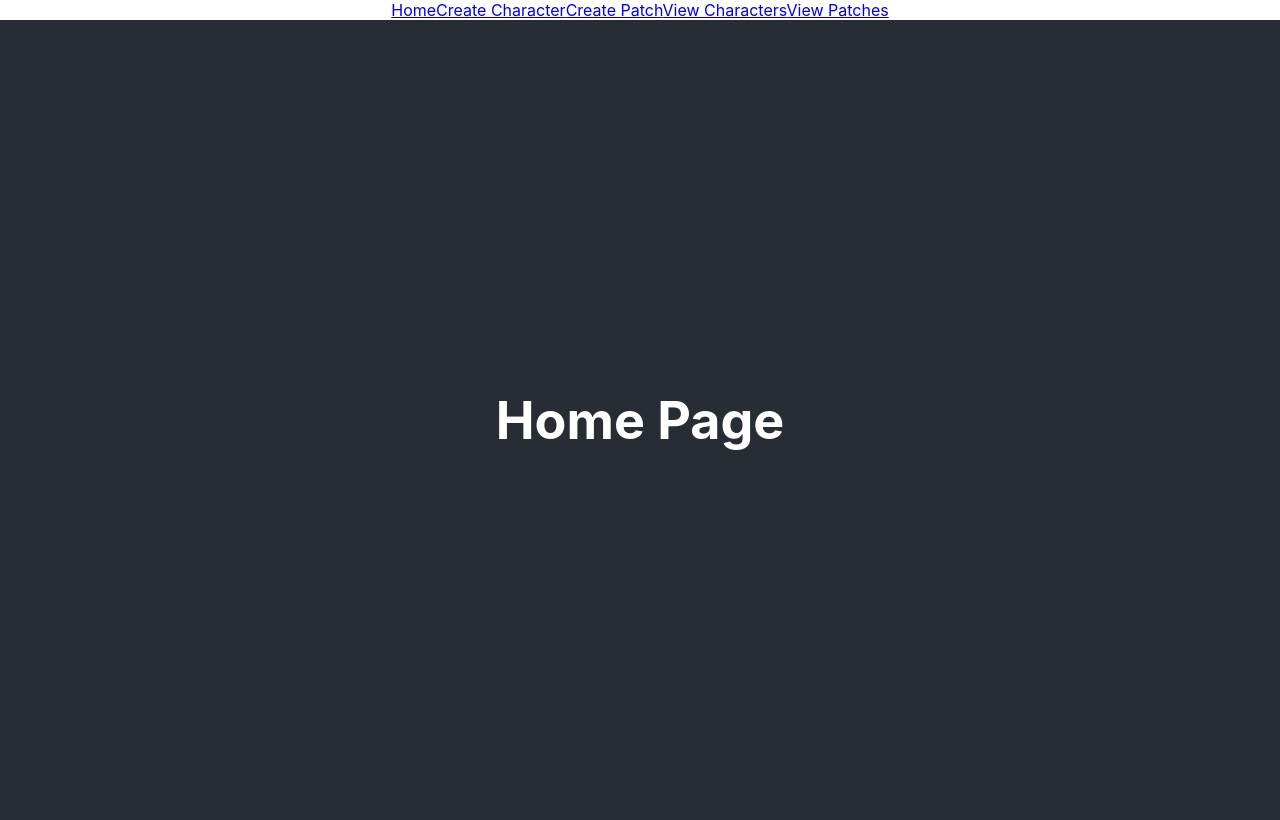
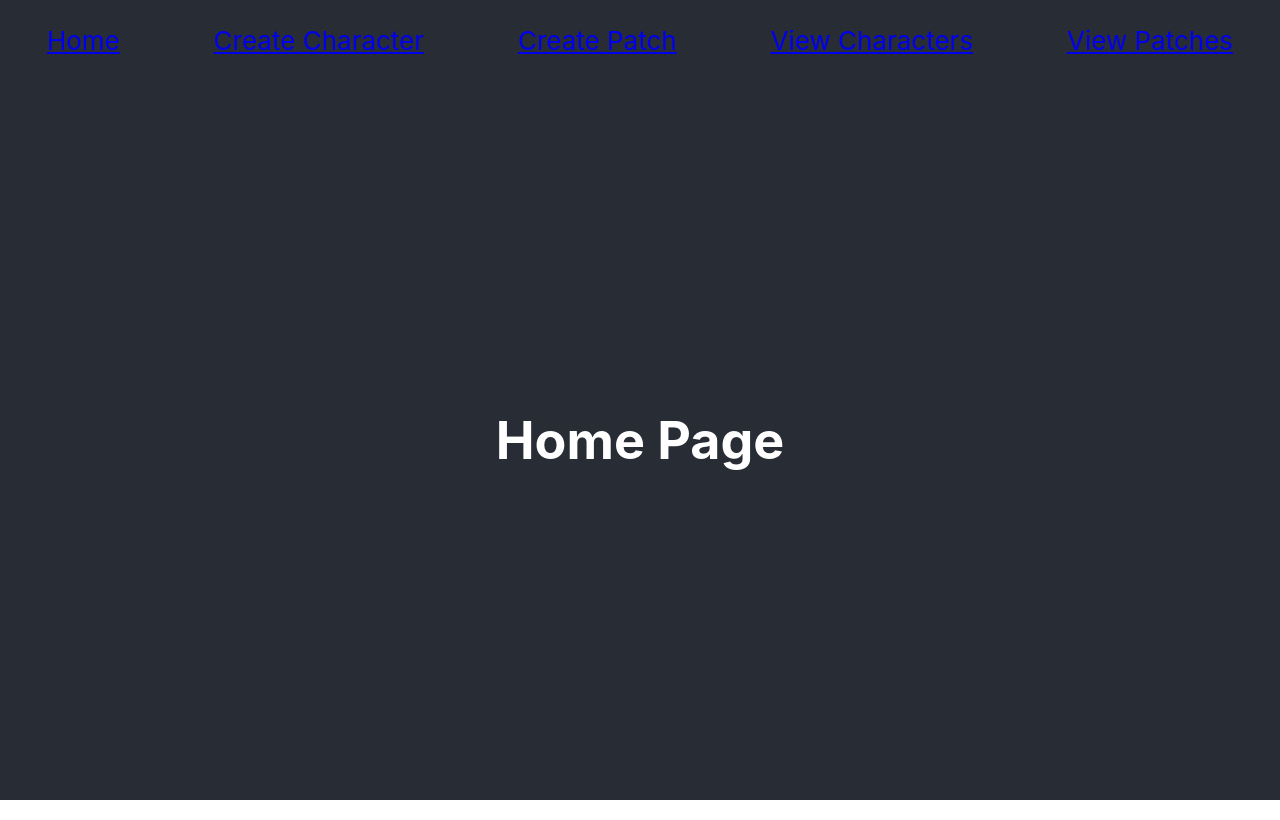
Before and after one commit to xdeathofmojox/punkin_patch, a React (Create React App) app: page / in a window 1280 px wide. Built offline with nearby package versions, Linux system fonts and the light colour scheme.

Commit message:
Routes and Layout
Add more routes and adjust the styling of the nav bar

```diff
--- a/src/App.css
+++ b/src/App.css
@@ -2,20 +2,20 @@
   text-align: center;
 }
 
-.App-logo {
-  height: 40vmin;
-  pointer-events: none;
+nav {
+  background-color: #282c34;
+  min-height: 10vh;
+  display: flex;
+  flex-direction: row;
+  align-items: center;
+  justify-content: space-around;
+  font-size: calc(10px + 2vmin);
+  color: white;
 }
 
-@media (prefers-reduced-motion: no-preference) {
-  .App-logo {
-    animation: App-logo-spin infinite 20s linear;
-  }
-}
-
-.App-header {
+.App-page {
   background-color: #282c34;
-  min-height: 100vh;
+  min-height: 90vh;
   display: flex;
   flex-direction: column;
   align-items: center;
@@ -23,16 +23,3 @@
   font-size: calc(10px + 2vmin);
   color: white;
 }
-
-.App-link {
-  color: #61dafb;
-}
-
-@keyframes App-logo-spin {
-  from {
-    transform: rotate(0deg);
-  }
-  to {
-    transform: rotate(360deg);
-  }
-}
--- a/src/App.js
+++ b/src/App.js
@@ -2,13 +2,19 @@ import './App.css';
 import HomePage from "./Components/HomePage"
 import CreateCharacterPage from "./Components/CreateCharacterPage"
 import CreatePatchPage from "./Components/CreatePatchPage"
+import ViewCharacterPage from "./Components/ViewCharacterPage"
 import ViewCharactersPage from "./Components/ViewCharactersPage"
+import ViewPatchPage from "./Components/ViewPatchPage"
 import ViewPatchesPage from "./Components/ViewPatchesPage"
+import ViewPatchResultsPage from "./Components/ViewPatchResultsPage"
+import ModifyPatchPage from "./Components/ModifyPatchPage"
+import PatchVoterPage from "./Components/PatchVoterPage"
 import { Routes, Route, Link } from "react-router-dom";
 
 function App() {
   return (
     <div className="App">
+      <div className="App-header">
         <nav>
           <Link to="/" className="nav-item">Home</Link>
           <Link to="/createCharacter" className="nav-item">Create Character</Link>
@@ -16,15 +22,21 @@ function App() {
           <Link to="/viewCharacters" className="nav-item">View Characters</Link>
           <Link to="/viewPatches" className="nav-item">View Patches</Link>
         </nav>
-      <header className="App-header">
+      </div>
+      <div className="App-page">
         <Routes>
           <Route path="/" element={<HomePage />} />
           <Route path="/createCharacter" element={<CreateCharacterPage />} />
           <Route path="/createPatch" element={<CreatePatchPage />} />
+          <Route path="/viewCharacter" element={<ViewCharacterPage />} />
           <Route path="/viewCharacters" element={<ViewCharactersPage />} />
+          <Route path="/viewPatch" element={<ViewPatchPage />} />
           <Route path="/viewPatches" element={<ViewPatchesPage />} />
+          <Route path="/viewPatchResults" element={<ViewPatchResultsPage />} />
+          <Route path="/modifyPatch" element={<ModifyPatchPage />} />
+          <Route path="/patchVoter" element={<PatchVoterPage />} />
         </Routes>
-      </header>
+      </div>
     </div>
   );
 }
```
Lines whose indentation alone changed are shown as unchanged.
